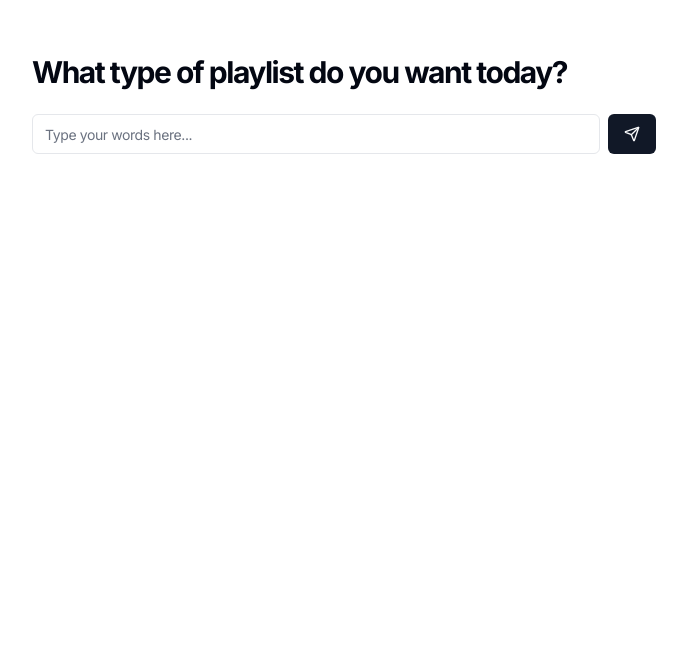
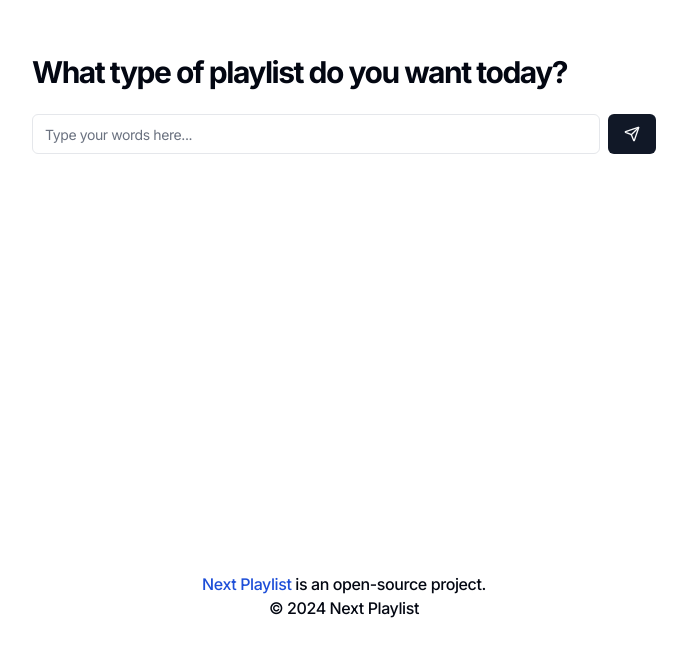
Before and after one commit to ocoke/next-playlist, a Next.js app: page / in a window 1280 px wide. Shown: the part 196-852 px from the top of the page, without its empty margins (296-983 px from the left). Before the commit the page ends 800 px from the top, so only its background shows below. Built offline with nearby package versions, Linux system fonts and the light colour scheme.

Commit message:
feat: update footer

```diff
--- a/app/components/chat-input.tsx
+++ b/app/components/chat-input.tsx
@@ -6,7 +6,7 @@ import { Button } from "@/components/ui/button"
 // import { Skeleton } from "@/components/ui/skeleton"
 import { Send } from 'lucide-react'
 import { SkeletonLoader } from "./chat-input-skeleton"
-import { useRouter } from 'next/navigation'
+import { useRouter, usePathname } from 'next/navigation'
 import {
   AlertDialog,
   AlertDialogAction,
@@ -34,6 +34,8 @@ export default function ChatInput() {
   const [signinInfo, setSigninInfo] = useState<{ access_token: string } | null>(null)
   const [playlists, setPlaylists] = useState<{ id: string, name: string }[]>([])
   const [selectedPlaylist, setSelectedPlaylist] = useState<string>("")
+
+  const pathname = usePathname()
   const router = useRouter()
   useEffect(() => {
     let timer: NodeJS.Timeout
@@ -92,7 +94,7 @@ export default function ChatInput() {
         })
       }
       const temp_chat = sessionStorage.getItem("temp_chat")
-      if (temp_chat) {
+      if (temp_chat && pathname === "/") {
         setInputValue(temp_chat)
         sessionStorage.removeItem("temp_chat")
       }
@@ -111,6 +113,9 @@ export default function ChatInput() {
   }
 
   const handleSend = () => {
+    if (!inputValue) {
+      return
+    }
     // fetch all the songs in the playlist
     if (selectedPlaylist) {
       let playlistText = ''
--- a/app/layout.tsx
+++ b/app/layout.tsx
@@ -1,5 +1,6 @@
 import type { Metadata } from "next";
 import { Inter } from "next/font/google";
+import Link from "next/link";
 import "./globals.css";
 
 const inter = Inter({
@@ -8,8 +9,8 @@ const inter = Inter({
   variable: '--font-inter',
 })
 export const metadata: Metadata = {
-  title: "Create Next App",
-  description: "Generated by create next app",
+  title: "Next Playlist - Generate your next playlist with AI",
+  description: "Generate your next playlist by keywords and your own musical taste. Next Playlist is a playlist recommendation tool designed to generate personalized playlists and suggest music genres, types, or themes based on user preferences and specific inputs. Users can connect it with Spotify, Apple Music (todo), or other streaming services to help AI learn their preferences.",
 };
 
 export default function RootLayout({
@@ -23,6 +24,15 @@ export default function RootLayout({
         className={`${inter.variable} antialiased`}
       >
         {children}
+        <footer
+          className="font-sans font-medium text-center my-20"
+        >
+          <p>
+            <Link href="https://github.com/ocoke/next-playlist" className="text-blue-700">Next Playlist</Link>
+            <span> is an open-source project.</span><br/>
+            <span>&copy; 2024 Next Playlist</span>
+          </p>
+        </footer>
       </body>
     </html>
   );
--- a/app/result/page.tsx
+++ b/app/result/page.tsx
@@ -4,6 +4,7 @@ import { useRouter } from "next/navigation";
 import { Progress } from "@/components/ui/progress"
 import { experimental_useObject as useObject } from 'ai/react';
 import { z } from "zod";
+import ChatInput from "../components/chat-input";
 export default function Home() {
     const router = useRouter();
     // const [title, setTitle] = useState<string>('')
@@ -28,7 +29,7 @@ export default function Home() {
       });
     useEffect(() => {
         const temp_chat = sessionStorage.getItem("temp_chat")
-        if (!temp_chat) {
+        if (!temp_chat || temp_chat === "") {
             router.push('/')
         }
         setIsLoading(true)
@@ -96,6 +97,7 @@ export default function Home() {
               </div>
             </div>
           </div>
+          {/* <ChatInput /> */}
       </div>
     );
   }
```
